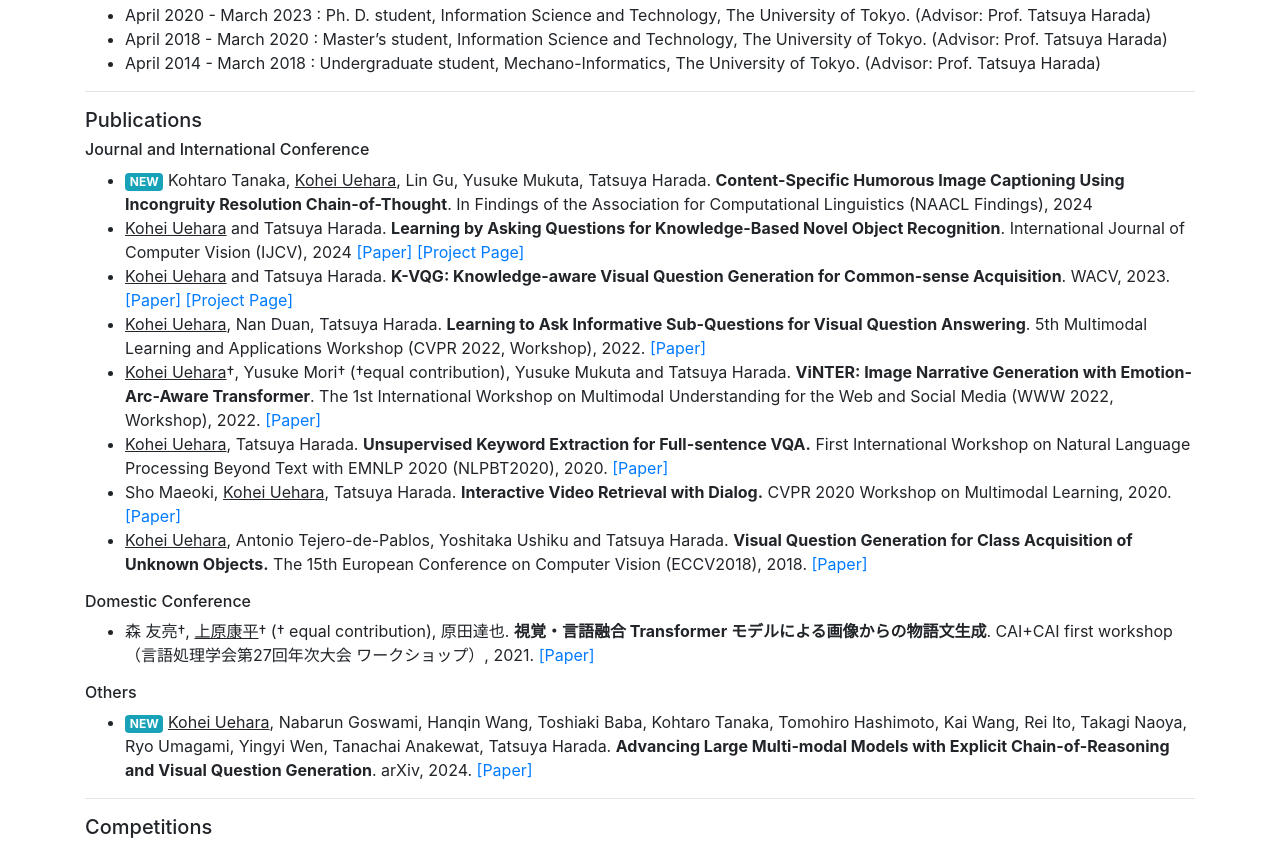
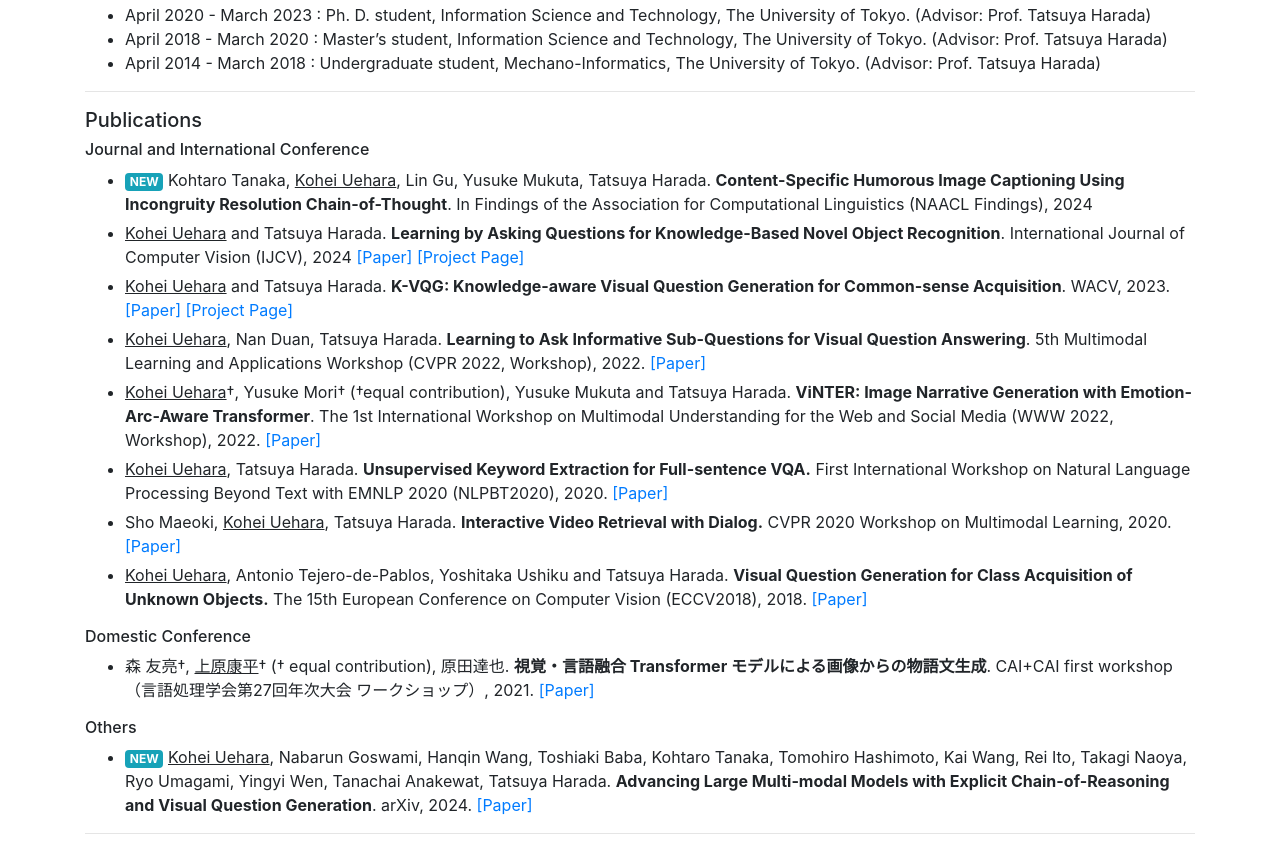
Before and after one commit to uehara-mech/uehara-mech.github.io, a plain HTML site: page index.html in a window 1280 px wide. Shown: the part 384-1226 px from the top of the page. Drawn offline with nearby package versions, Linux system fonts and the light colour scheme; a web font is replaced by a local one.

Commit message:
[update] adjust margin

```diff
--- a/index.css
+++ b/index.css
@@ -17,3 +17,7 @@
 	margin-top: 20px;
 	margin-bottom: 20px;
 }
+
+.widelist li {
+	margin-bottom: 5px;
+}
--- a/index.html
+++ b/index.html
@@ -59,7 +59,7 @@
         <hr />
         <h5>Publications</h5>
         <h6>Journal and International Conference</h6>
-            <ul>
+            <ul class="widelist">
                 <li>
                     <span class="badge badge-info">NEW</span> Kohtaro Tanaka, <u>Kohei Uehara</u>, Lin Gu, Yusuke Mukuta, Tatsuya Harada. <strong>Content-Specific Humorous Image Captioning Using Incongruity Resolution Chain-of-Thought</strong>.
                     In Findings of the Association for Computational Linguistics (NAACL Findings), 2024
@@ -87,13 +87,13 @@
                 Acquisition of Unknown Objects.</strong> The 15th European Conference on Computer Vision (ECCV2018), 2018. <a href="http://openaccess.thecvf.com/content_ECCV_2018/html/Kohei_Uehara_Visual_Question_Generation_ECCV_2018_paper.html">[Paper]</a></li>
             </ul>
         <h6>Domestic Conference</h6>
-        <ul>
+        <ul class="widelist">
             <li>森 友亮†, <u>上原康平</u>† († equal contribution), 原田達也.  <strong>視覚・言語融合 Transformer モデルによる画像からの物語文生成</strong>. CAI+CAI first workshop（言語処理学会第27回年次大会 ワークショップ）, 2021.
                 <a href="https://sites.google.com/view/cai-workshop">[Paper]</a>
             </li>
         </ul>
         <h6>Others</h6>
-        <ul>
+        <ul class="widelist">
             <li><span class="badge badge-info">NEW</span> <u>Kohei Uehara</u>, Nabarun Goswami, Hanqin Wang, Toshiaki Baba, Kohtaro Tanaka, Tomohiro Hashimoto, Kai Wang, Rei Ito, Takagi Naoya, Ryo Umagami, Yingyi Wen, Tanachai Anakewat, Tatsuya Harada.
                 <strong>Advancing Large Multi-modal Models with Explicit Chain-of-Reasoning and Visual Question Generation</strong>. arXiv, 2024.
                 <a href="https://arxiv.org/abs/2401.10005">[Paper]</a>
```
